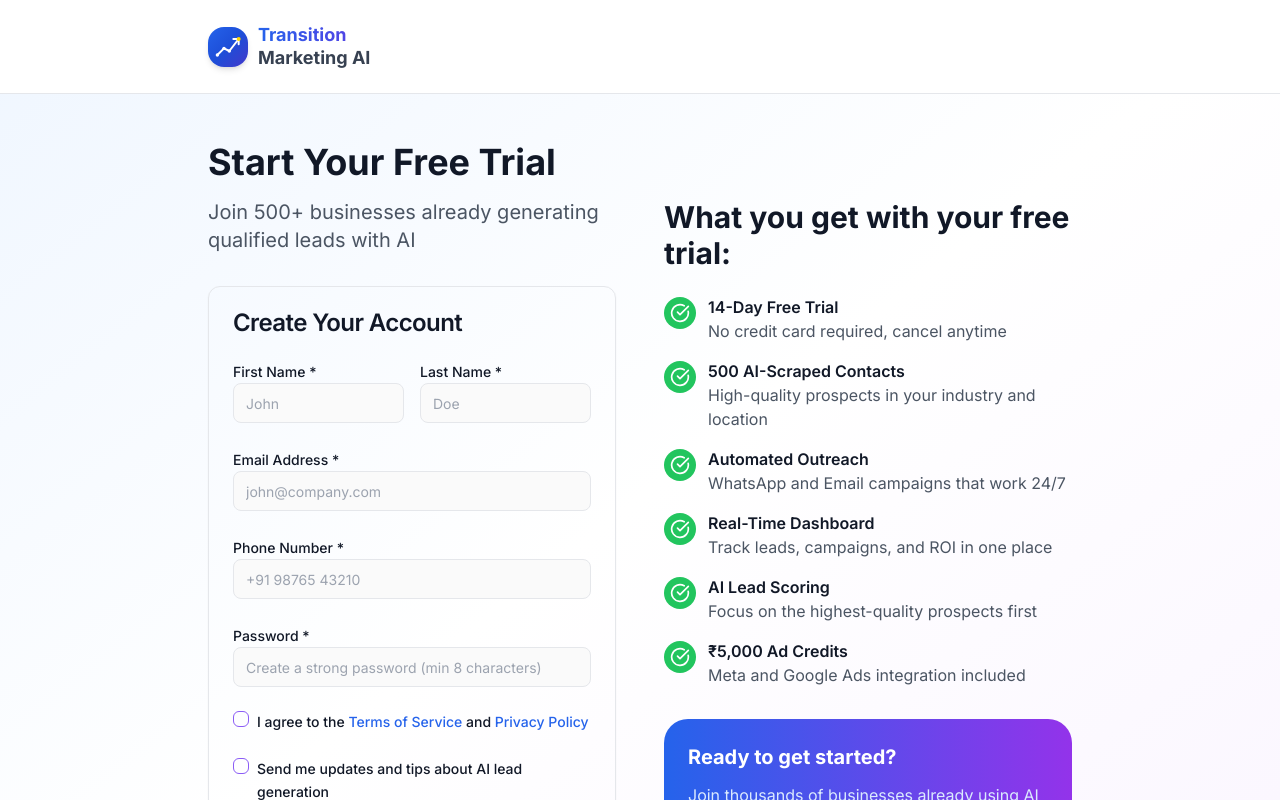
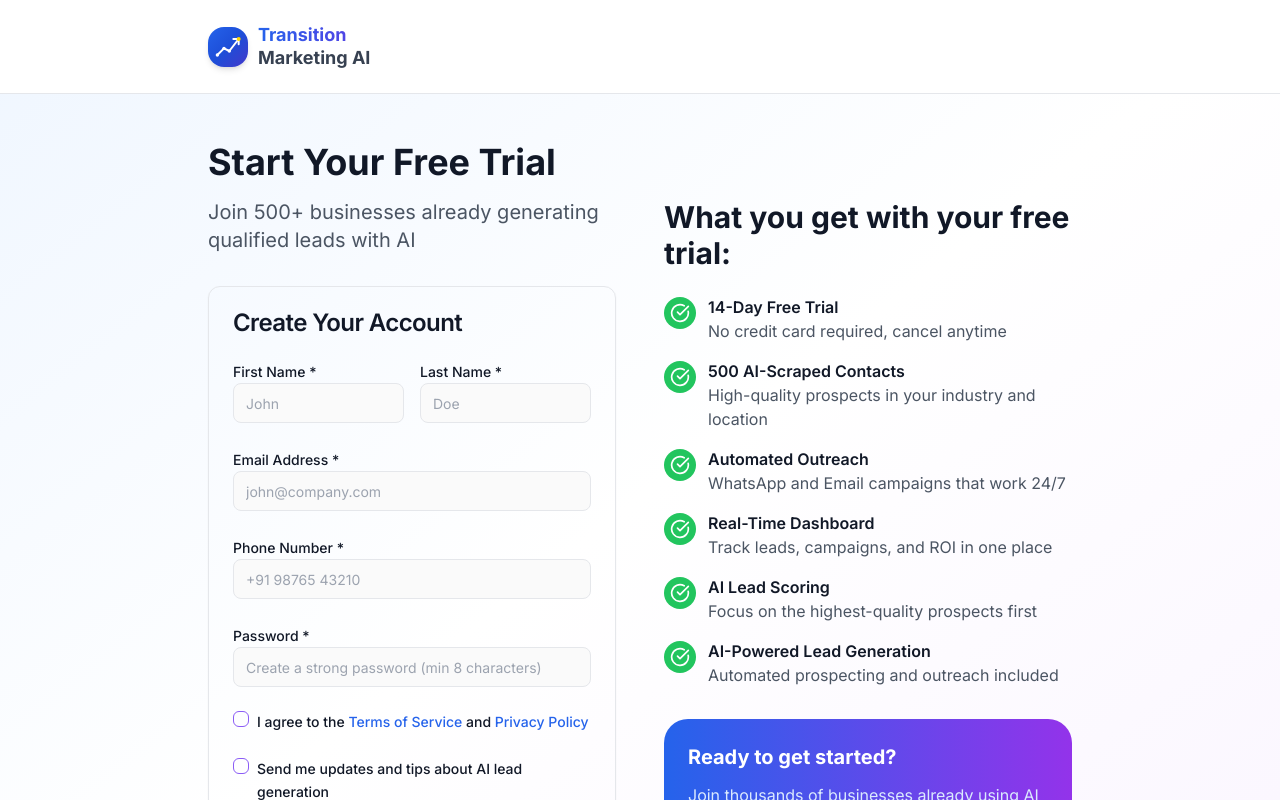
Before and after one commit to transitionmarketingai/transitionmarketingai, a Next.js app: page /signup in a window 1280 px wide. Shown: the top 800 px of the page. Built offline with nearby package versions, Linux system fonts and the light colour scheme; no server answers.

Commit message:
Production ready: Remove ad credits promise, add production readiness report

```diff
--- a/src/app/signup/page.tsx
+++ b/src/app/signup/page.tsx
@@ -289,8 +289,8 @@ export default function SignupPage() {
                     <CheckCircle className="h-5 w-5 text-white" />
                   </div>
                   <div>
-                    <h3 className="font-semibold text-gray-900">₹5,000 Ad Credits</h3>
-                    <p className="text-gray-600">Meta and Google Ads integration included</p>
+                    <h3 className="font-semibold text-gray-900">AI-Powered Lead Generation</h3>
+                    <p className="text-gray-600">Automated prospecting and outreach included</p>
                   </div>
                 </div>
               </div>
```
Also changed, not shown: 1 other file (tests, documents, lock files or other folders).
